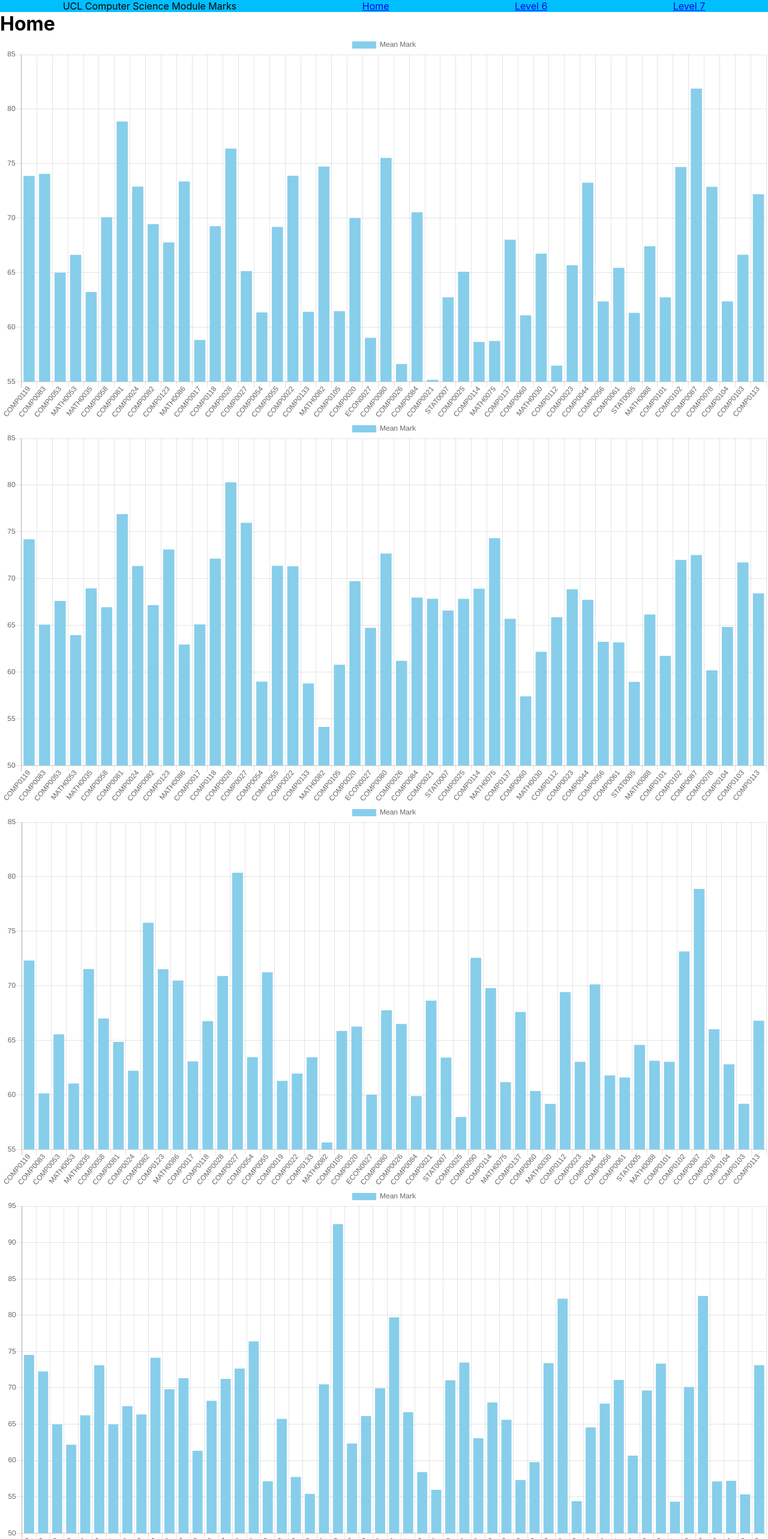
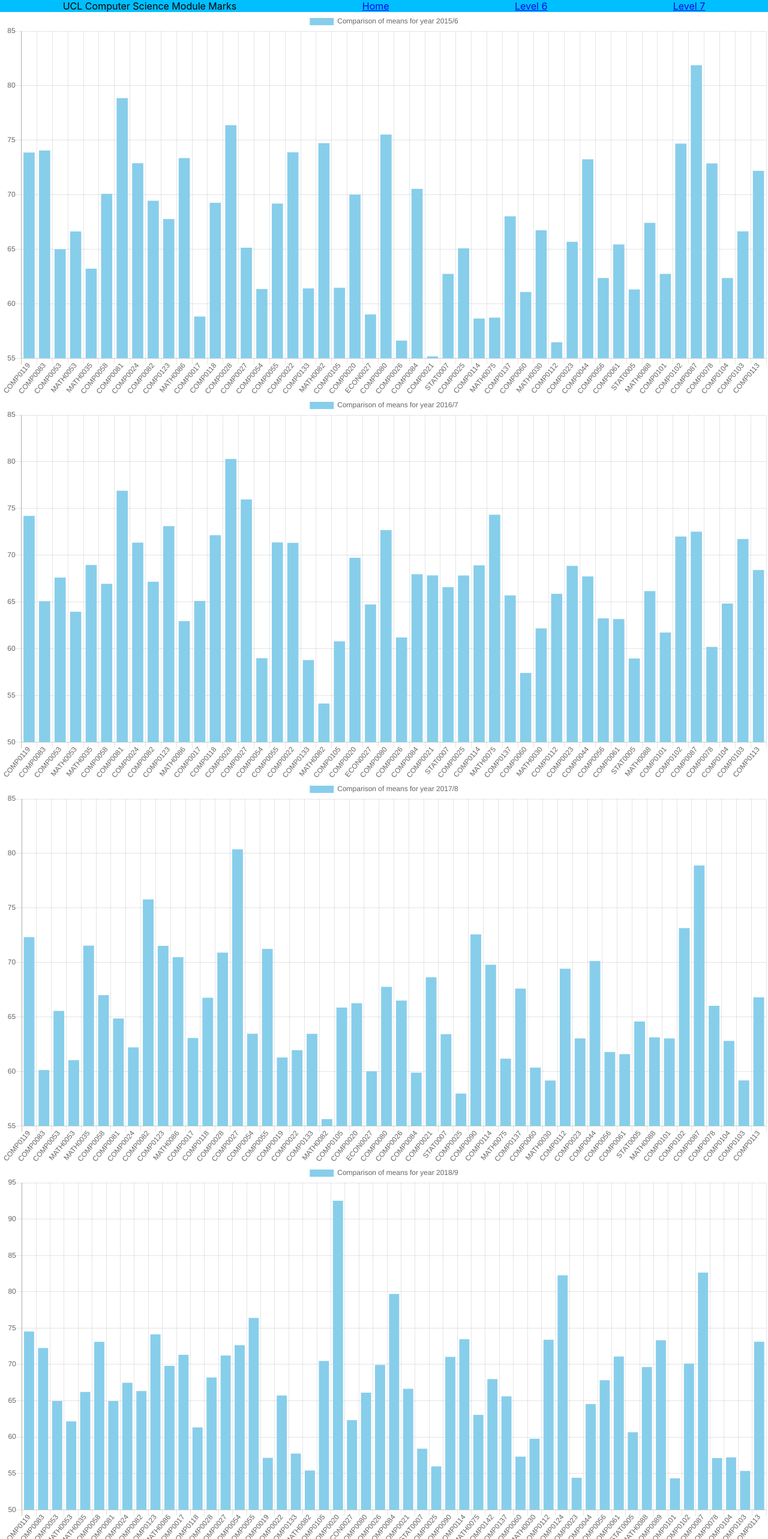
Before and after one commit to Dinesh-Kalamegam/ucl-cs-foi-react, a React (Create React App) app: page / in a window 1280 px wide. Shown: the top 2566 px of the page at 60% size. Built offline with nearby package versions, Linux system fonts and the light colour scheme.

Commit message:
cleaned up the bar charts a little adding proper titles

```diff
--- a/package.json
+++ b/package.json
@@ -4,6 +4,7 @@
   "private": true,
   "homepage": "http://dinesh-kalamegam.github.io/ucl-cs-foi-react",
   "dependencies": {
+    "@material-ui/core": "^4.11.0",
     "@testing-library/jest-dom": "^4.2.4",
     "@testing-library/react": "^9.5.0",
     "@testing-library/user-event": "^7.2.1",
--- a/public/index.html
+++ b/public/index.html
@@ -3,6 +3,7 @@
   <head>
     <meta charset="utf-8" />
     <link rel="icon" href="%PUBLIC_URL%/favicon.ico" />
+    <link rel="stylesheet" href="https://fonts.googleapis.com/css?family=Roboto:300,400,500,700&display=swap" />
     <meta name="viewport" content="width=device-width, initial-scale=1" />
     <meta name="theme-color" content="#000000" />
     <meta
--- a/src/App.css
+++ b/src/App.css
@@ -14,7 +14,6 @@
 .level{
   display: flex;
   flex-wrap: wrap;
-  /* justify-content: space-around; */
 }
 
 .card {
--- a/src/BarChart.js
+++ b/src/BarChart.js
@@ -7,11 +7,12 @@ function BarChart(props){
             labels: props.arr.map(x => x["Module Code"]),
             datasets: [
                 {
-                    label: "Mean Mark",
+                    label: props.text,
                     data: props.arr.map(x => x["Mean"]),
                     backgroundColor:"skyblue"
                 }
             ]
+
         }
 
 
--- a/src/Home.js
+++ b/src/Home.js
@@ -7,16 +7,10 @@ function Home(props) {
 
     return (
         <div>
-            <h1> Home </h1>
-            <BarChart arr={data2015} > </BarChart>
-            <BarChart arr={data2016} > </BarChart>
-            <BarChart arr={data2017}> </BarChart>
-            <BarChart arr={data2018} > </BarChart>
-
-            {/* {data2018.map(x =><ModuleChart data={props.data} modcode={x['Module Code']}></ModuleChart> )} */}
-            {/* <ModuleChart data={props.data} modcode="COMP0019"></ModuleChart> */}
-
-            {/* console.log("Hello") */}
+            <BarChart text="Comparison of means for year 2015/6" arr={data2015} > </BarChart>
+            <BarChart text="Comparison of means for year 2016/7" arr={data2016} > </BarChart>
+            <BarChart text="Comparison of means for year 2017/8" arr={data2017}> </BarChart>
+            <BarChart text="Comparison of means for year 2018/9" arr={data2018} > </BarChart>
 
         </div>
     )
--- a/src/Level.js
+++ b/src/Level.js
@@ -16,9 +16,10 @@ function compare(a, b) {
 
 function Level(props) {
     const data2018 = props.data[3]
+    const bar_text = "Comparison of 2018/9 mean marks for Level " + props.level.toString()
     return (
         <div className="level">
-            <BarChart arr={data2018.filter(x => x.Level === props.level).sort(compare)}></BarChart>
+            <BarChart text ={bar_text} arr={data2018.filter(x => x.Level === props.level).sort(compare)}></BarChart>
             {data2018.filter(x => x.Level === props.level).map(x => (
                 <div className="card" key={x["Module Code"]}>
                     <Link to={process.env.PUBLIC_URL + "/" + x["Module Code"]}>
```
Also changed, not shown: 1 other file (tests, documents, lock files or other folders).
